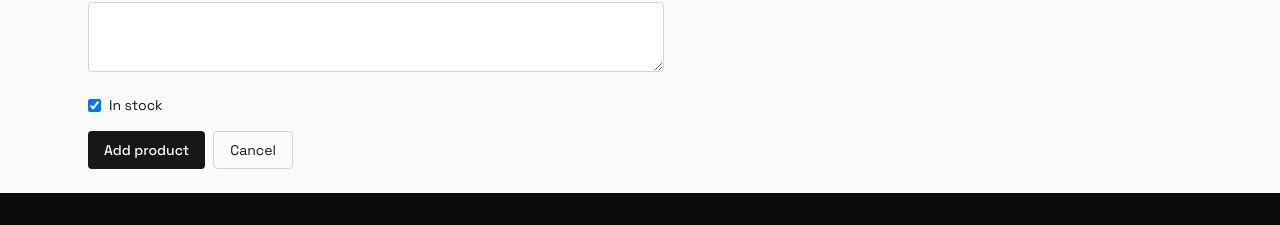
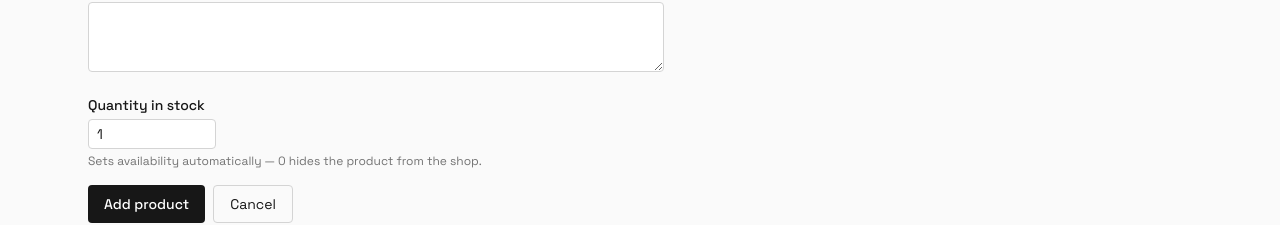
Before and after one commit to josvanotterloo/antenne-tilburg, a Next.js app: page /admin/catalog/new in a window 1280 px wide. Shown: the part 718-943 px from the top of the page. Before the commit the page ends 911 px from the top, so only its background shows below. Built offline with nearby package versions, Linux system fonts and the light colour scheme; no server answers; the database is empty.

Commit message:
feat: quantity number input in the product form (replaces inStock toggle)
The product form now edits quantity (min 0); inStock is derived on save. New
products default to quantity 1. Edit page passes the product's quantity.

```diff
--- a/app/admin/catalog/[id]/edit/page.tsx
+++ b/app/admin/catalog/[id]/edit/page.tsx
@@ -41,7 +41,7 @@ export default async function EditProductPage({
           condition: product.condition,
           price: String(product.price),
           description: product.description,
-          inStock: product.inStock,
+          quantity: product.quantity,
         }}
       />
     </div>
--- a/components/admin/ProductForm.tsx
+++ b/components/admin/ProductForm.tsx
@@ -16,7 +16,7 @@ export interface ProductFormValues {
   condition: "NEW" | "SECONDHAND";
   price: string;
   description: string | null;
-  inStock: boolean;
+  quantity: number;
 }
 
 interface ProductFormProps {
@@ -58,7 +58,10 @@ export function ProductForm({
   );
   const [price, setPrice] = useState(product?.price ?? "");
   const [description, setDescription] = useState(product?.description ?? "");
-  const [inStock, setInStock] = useState(product?.inStock ?? true);
+  // New products default to 1 (in stock); existing keep their quantity.
+  const [quantity, setQuantity] = useState(
+    product?.quantity != null ? String(product.quantity) : "1",
+  );
 
   const [error, setError] = useState<string | null>(null);
   const [submitting, setSubmitting] = useState(false);
@@ -83,7 +86,7 @@ export function ProductForm({
           condition,
           price,
           description,
-          inStock,
+          quantity,
         }),
       },
     );
@@ -205,14 +208,20 @@ export function ProductForm({
         />
       </Field>
 
-      <label className="flex items-center gap-2 text-sm">
+      <Field label="Quantity in stock">
         <input
-          type="checkbox"
-          checked={inStock}
-          onChange={(e) => setInStock(e.target.checked)}
+          type="number"
+          min="0"
+          step="1"
+          required
+          value={quantity}
+          onChange={(e) => setQuantity(e.target.value)}
+          className="w-32 rounded border border-neutral-300 px-2 py-1 text-sm"
         />
-        In stock
-      </label>
+        <p className="text-xs text-neutral-500">
+          Sets availability automatically — 0 hides the product from the shop.
+        </p>
+      </Field>
 
       {error && <p className="text-sm text-red-600">{error}</p>}
 
```
